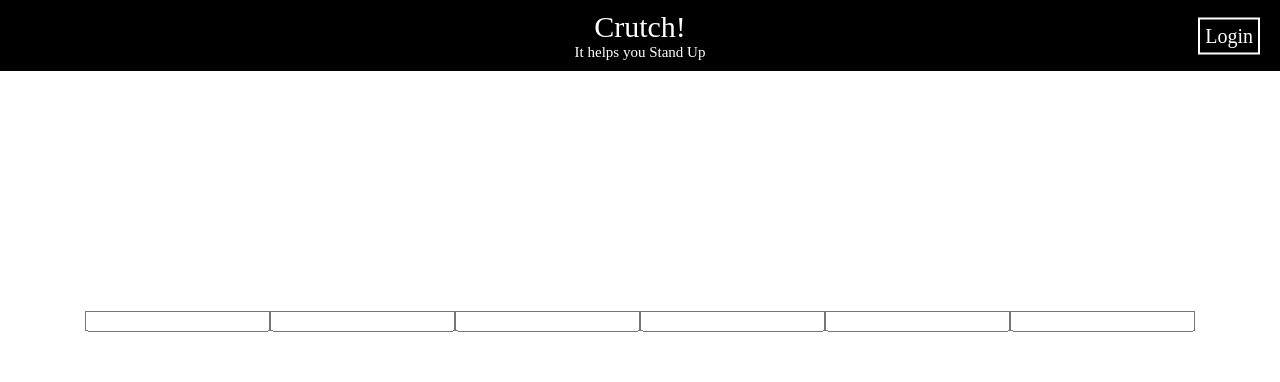
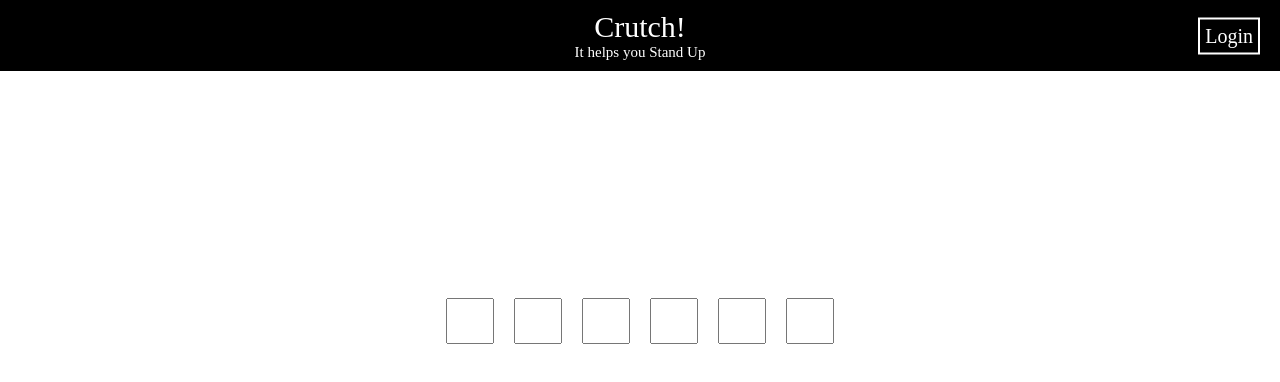
Before and after one commit to aqureshi8/Crutch, a React (Create React App) app in the folder js/: page /authenticate in a window 1280 px wide. Both pictures are taken after a click on the element 800 px from the left and 321 px from the top of the page. Shown: the top 382 px of the page. Built offline with nearby package versions, Linux system fonts and the light colour scheme; no server answers.

Commit message:
pinbox css + autofocus on next pinbox

```diff
--- a/js/src/authentication/authenticate.js
+++ b/js/src/authentication/authenticate.js
@@ -23,8 +23,14 @@ class Authenticate extends React.Component {
       stage: Stage.GetUsername,
       pin: pin,
     };
+    this.initialInputRef = React.createRef();
   }
 
+  componentDidMount() {
+    if (this.initialInputRef.current) {
+      this.initialInputRef.current.focus();
+    }
+  }
 
   submitUsername() {
     if (usernameExists()) {
@@ -39,10 +45,10 @@ class Authenticate extends React.Component {
     });
   }
 
-  handlePinChange(event, index) {
-    let newPin = [...this.state.pin];
-    newPin[index] = event.target.value
-    this.setState({pin: newPin});
+  handleUsernameKeyUp(event) {
+    if (event.keyCode === 13) {
+      this.submitUsername();
+    }
   }
 
   renderGetUsername() {
@@ -55,8 +61,10 @@ class Authenticate extends React.Component {
           maxLength="15"
           placeholder="Username"
           value={this.state.username}
-          onChange={(event) => this.handleUsernameChange(event)}>
-        </input>
+          onChange={(event) => this.handleUsernameChange(event)}
+          onKeyUp={(event) => this.handleUsernameKeyUp(event)}
+          ref={this.initialInputRef}
+        />
         <div id="submitUsername" onClick={() => this.submitUsername()}>
           <FontAwesomeIcon icon={faArrowCircleRight} />
         </div>
@@ -70,17 +78,33 @@ class Authenticate extends React.Component {
     );
   }
 
+
+  handlePinChange(event, index, nextPinBoxRef) {
+    let newPin = [...this.state.pin];
+    newPin[index] = event.target.value
+    this.setState({pin: newPin});
+    if (nextPinBoxRef.current != null && newPin[index] != "") {
+      nextPinBoxRef.current.focus();
+    }
+  }
+
   renderLogin() {
     let pinSubmission = [];
+    let refs = [];
     for (let x = 0; x < this.state.pin.length; x++) {
+      refs.push(React.createRef());
       pinSubmission.push(
         <input
+          name={"pinbox-" + x}
+          className="pinbox"
           type="text"
           pattern="\d"
           maxLength="1"
           key={x}
           value={this.state.pin[x]}
-          onChange={(event) => this.handlePinChange(event, x)}/>
+          onChange={(event) => this.handlePinChange(event, x, refs[x])}
+          ref={x > 0 ? refs[x-1] : null}
+        />
       );
     }
     return (
--- a/js/src/authentication/static/styles/authenticate.css
+++ b/js/src/authentication/static/styles/authenticate.css
@@ -1,3 +1,11 @@
+.pinbox {
+  height: 40px;
+  width: 40px;
+  text-align: center;
+  font-size: 30px;
+  margin: 10px;
+}
+
 #username {
   font-size: 30px;
   border-color: lightgray;
```
